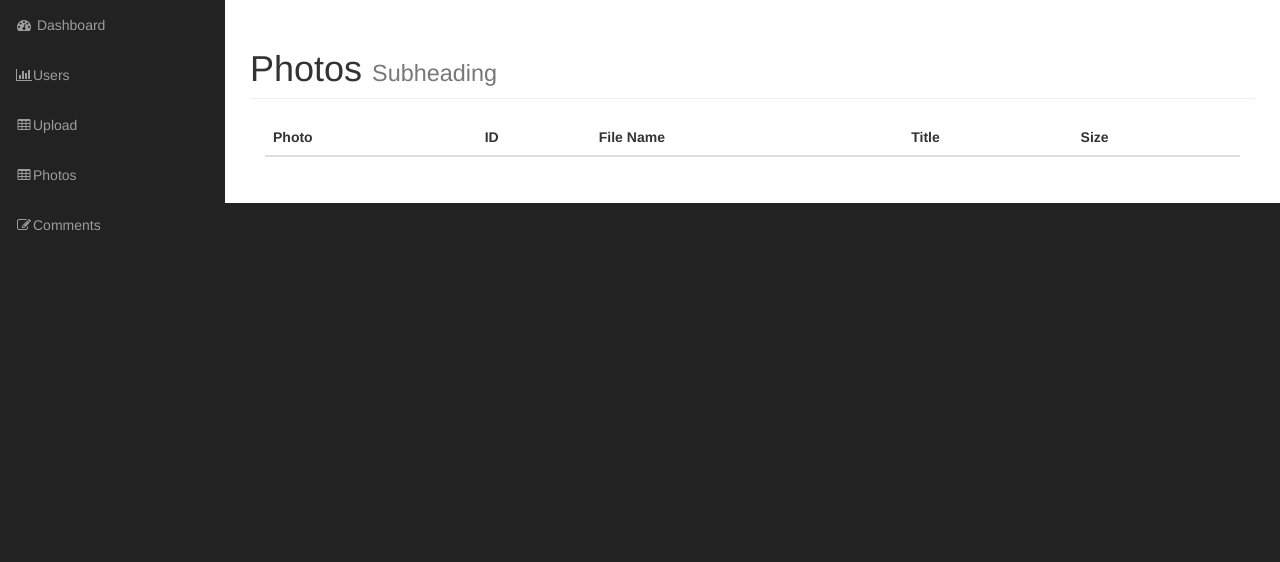
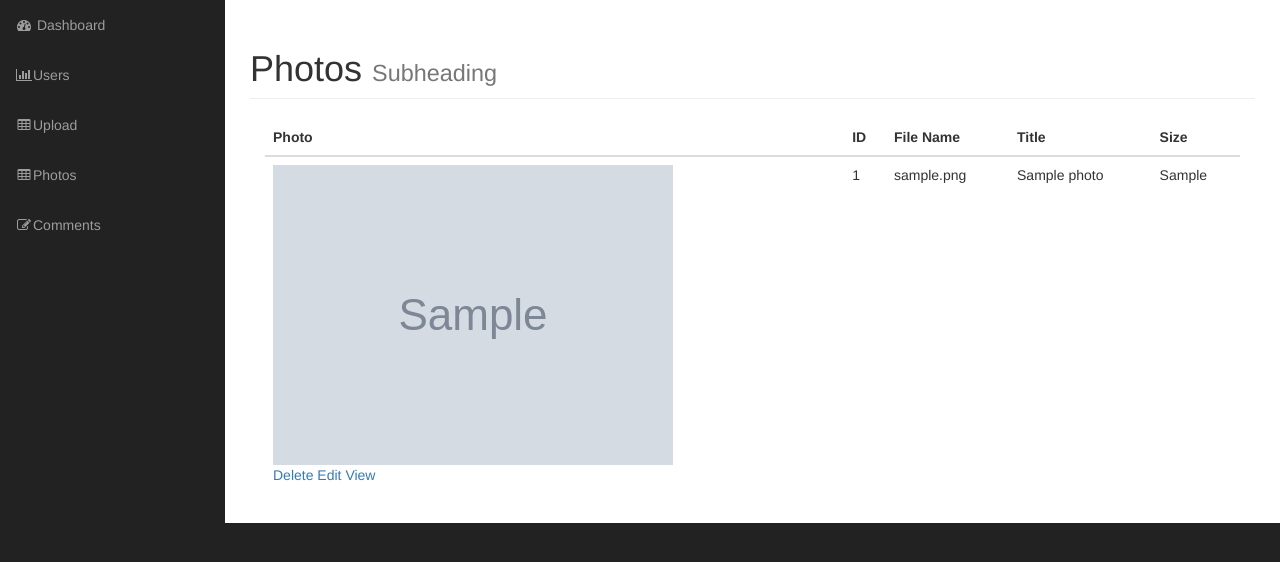
Before and after one commit to hoangdh912/gallery, a PHP site: page /admin/photos.php in a window 1280 px wide. Shown: the part 51-613 px from the top of the page. Run offline with PHP 8.4, Linux system fonts and the light colour scheme; the visitor is signed in with stand-in values (Sample User, id 1); tables that the repository leaves empty or names only in its code hold one stand-in row (values such as "Sample post"); grey boxes marked "Sample" are stand-in pictures; lists and menus that the app fills with data are empty; some libraries are stand-ins or nearby versions.

Commit message:
Done Deletephoto

```diff
--- a/admin/includes/photo.php
+++ b/admin/includes/photo.php
@@ -3,8 +3,8 @@
 class Photo extends Db_object {
 
 	protected static $db_table = "photos";
-	protected static $db_table_fields = array('photo_id','title', 'description', 'filename', 'type', 'size');
-	public $photo_id;
+	protected static $db_table_fields = array('id','title', 'description', 'filename', 'type', 'size');
+	public $id;
 	public $title;
 	public $description;
 	public $filename;
@@ -26,7 +26,7 @@ class Photo extends Db_object {
 	UPLOAD_ERR_EXTENSION    => "A PHP extension stopped the file upload."
 
 
-    );
+  );
 
     // This is passing $_FILES['uploaded_file'] as an argument
 
@@ -51,8 +51,12 @@ class Photo extends Db_object {
 
     }
 
+		public function picture_path(){
+			return $this->upload_directory. DS . $this->filename;
+		}
+
 		public function save(){
-			if($this->photo_id){
+			if($this->id){
 				$this->update();
 			} else {
 
@@ -92,4 +96,14 @@ class Photo extends Db_object {
 
 		}
 
+	public function delete_photo(){
+		if($this->delete()){
+			$target_path = SITE_ROOT . DS . 'admin' . DS . $this->picture_path();
+			return unlink($target_path) ? true : false;
+		} else {
+			return false;
+		}
+	}
+
+
 }
--- a/admin/photos.php
+++ b/admin/photos.php
@@ -1,5 +1,12 @@
 <?php include("includes/header.php"); ?>
 
+<?php if(!$session->is_signed_in()){ redirect("login.php");} ?>
+
+<?php
+
+  $photos = Photo::find_all();
+
+ ?>
         <!-- Navigation -->
         <nav class="navbar navbar-inverse navbar-fixed-top" role="navigation">
             <!-- Brand and toggle get grouped for better mobile display -->
@@ -41,13 +48,24 @@
                             </thead>
 
                             <tbody>
-                              <tr>
-                                <td></td>
-                                <td></td>
-                                <td></td>
-                                <td></td>
-                                <td></td>
-                              </tr>
+                              <?php foreach ($photos as $photo) : ?>
+                                <tr>
+                                  <td><img src="<?php echo $photo->picture_path(); ?>" alt="">
+                                    <div class="pictures_link">
+
+                                      <a href="delete_photo.php?id=<?php echo $photo->id; ?>">Delete</a>
+                                      <a href="#">Edit</a>
+                                      <a href="#">View</a>
+
+                                    </div>
+
+                                  </td>
+                                  <td><?php echo $photo->id; ?></td>
+                                  <td><?php echo $photo->filename; ?></td>
+                                  <td><?php echo $photo->title; ?></td>
+                                  <td><?php echo $photo->size; ?></td>
+                                </tr>
+                            <?php endforeach; ?>
                             </tbody>
 
                           </table> <!-- End of Table -->
```
Also changed, not shown: admin/delete_photo.php (added, +20 -0 lines), admin/includes/db_object.php (line endings or trailing spaces).
